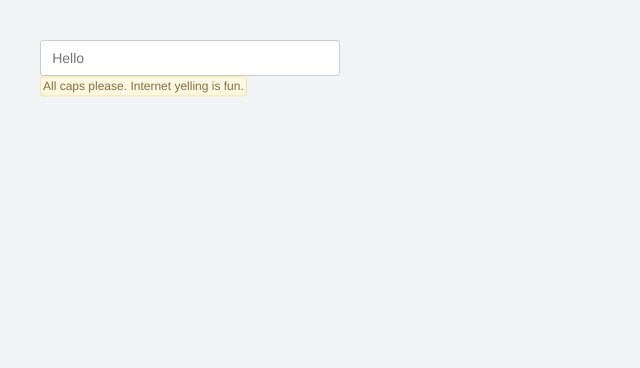
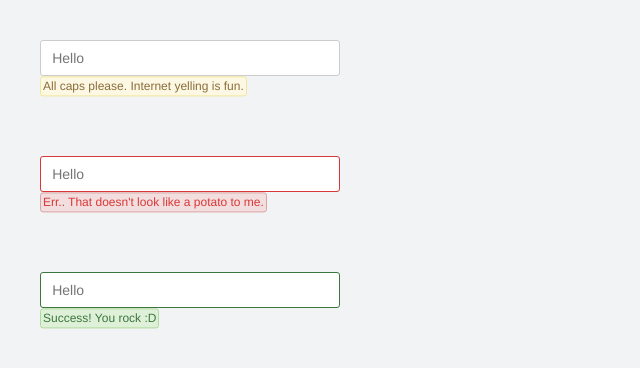
Before and after one commit to ItsJonQ/helpscout-seed, a Jekyll site: the page built from index.html, in a window 1280 px wide. Shown: the top 368 px of the page, without its empty margins (0-640 px from the left). Built offline with Jekyll 4.4.1, drawn with Linux system fonts in a browser that asks for light colours.

Commit message:
Added styles for states

```diff
--- a/_sass/components/_form-validation.scss
+++ b/_sass/components/_form-validation.scss
@@ -22,3 +22,19 @@ $HSS-form-validation__message-padding:  2px;
   transform: translateY(100%);
   z-index: $HSS-z-index--validation;
 }
+
+
+// States
+.#{$HSS-form-validation-namespace}__message {
+  &.is-danger {
+    background-color: $HSS-color-danger--bg;
+    border-color: $HSS-color-danger--border;
+    color: $HSS-color-danger--text;
+  }
+
+  &.is-success {
+    background-color: $HSS-color-success--bg;
+    border-color: $HSS-color-success--border;
+    color: $HSS-color-success--text;
+  }
+}
--- a/_sass/components/_input.scss
+++ b/_sass/components/_input.scss
@@ -26,3 +26,23 @@ $HSS-input-namespace: "c-form-control" !default;
     outline: none;
   }
 }
+
+
+// States
+.#{$HSS-input-namespace} {
+  &.is-danger {
+    border-color: $HSS-color-danger--text;
+
+    &:focus {
+      box-shadow: 0 0 2px $HSS-color-danger--text;
+    }
+  }
+
+  &.is-success {
+    border-color: $HSS-color-success--text;
+
+    &:focus {
+      box-shadow: 0 0 2px $HSS-color-success--text;
+    }
+  }
+}
--- a/index.html
+++ b/index.html
@@ -10,3 +10,21 @@ layout: default
     </div>
   </div>
 </div>
+
+<div style="padding: 40px;">
+  <div class="c-form-validation u-width-3">
+    <input type="text" class="c-form-control is-danger" placeholder="Hello" />
+    <div class="c-form-validation__message is-danger">
+      Err.. That doesn't look like a potato to me.
+    </div>
+  </div>
+</div>
+
+<div style="padding: 40px;">
+  <div class="c-form-validation u-width-3">
+    <input type="text" class="c-form-control is-success" placeholder="Hello" />
+    <div class="c-form-validation__message is-success">
+      Success! You rock :D
+    </div>
+  </div>
+</div>
```
